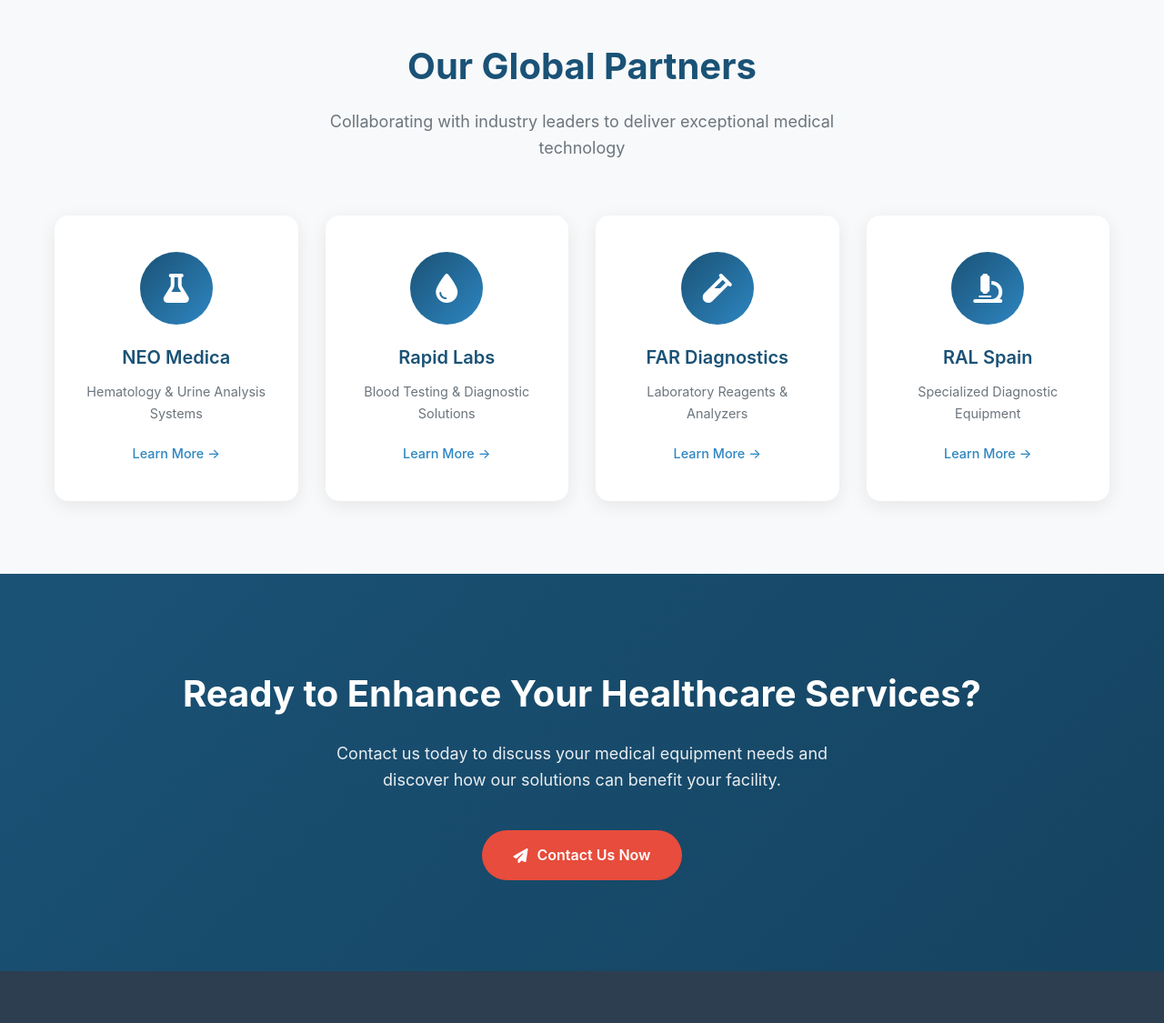
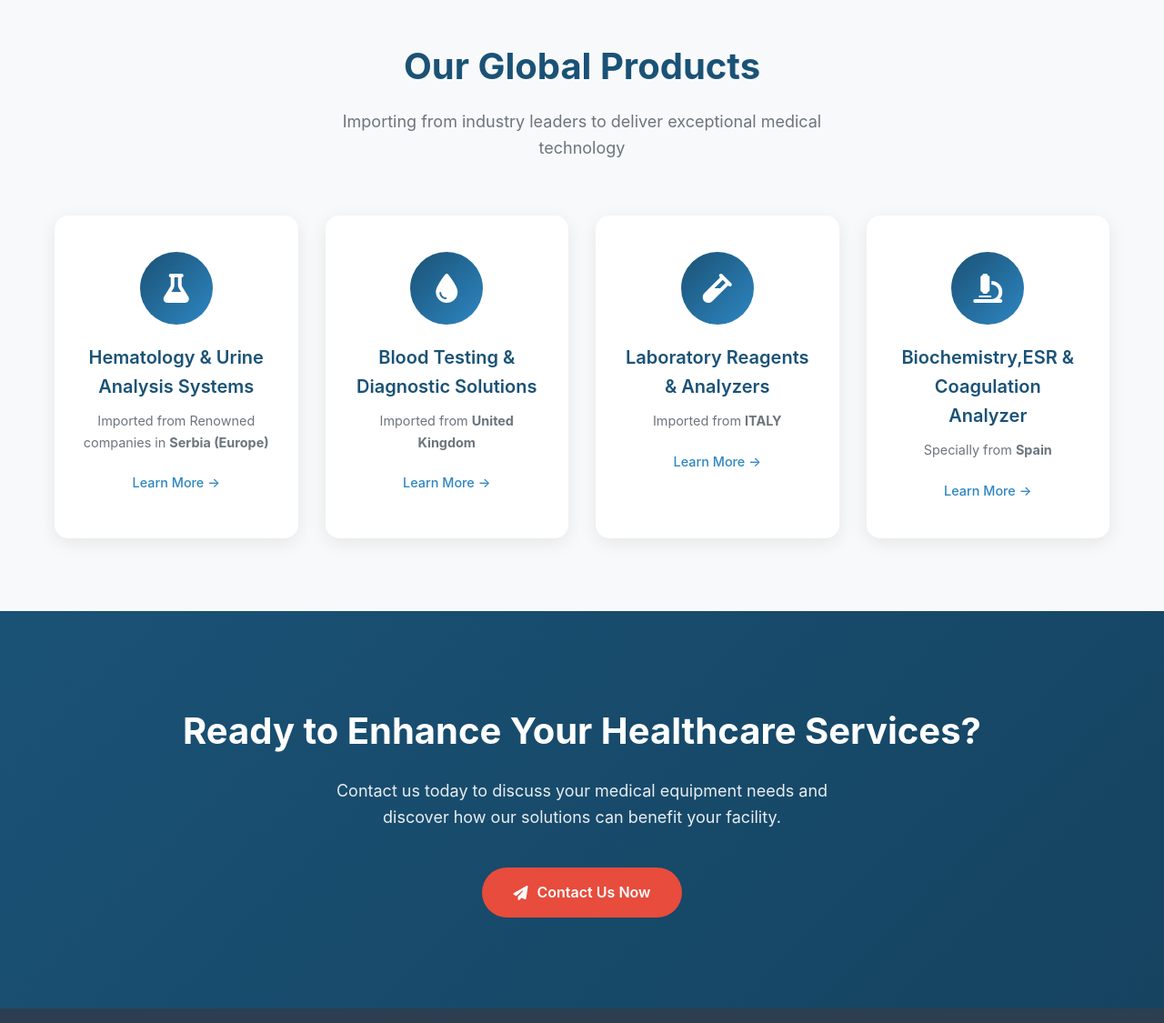
Before and after one commit to moeydev/hopitechproject1, a plain HTML site: page index.html in a window 1280 px wide. Shown: the part 1470-2595 px from the top of the page at 91% size. Drawn offline with Linux system fonts and the light colour scheme.

Commit message:
Update index.html

```diff
--- a/index.html
+++ b/index.html
@@ -3,7 +3,7 @@
 <head>
     <meta charset="UTF-8">
     <meta name="viewport" content="width=device-width, initial-scale=1.0">
-    <title>Hospitech Associates Ltd. - Medical Equipment Solutions</title>
+    <title>Hospitech Associates Ltd. - Determined by Quality for Everyone </title>
     <link rel="stylesheet" href="https://cdnjs.cloudflare.com/ajax/libs/font-awesome/6.4.0/css/all.min.css">
     <link rel="icon" type="image/png" href="favicon-32x32.png">
     <style>
@@ -539,8 +539,8 @@
                     <i class="fas fa-hospital-alt"></i>
                 </div>
                 <div class="logo-text">
-                    <h1>Hospitech Associates</h1>
-                    <div class="subtitle">Medical Equipment Solutions</div>
+                    <h1>Hospitech Associates Ltd.</h1>
+                    <div class="subtitle">Determined by Quality for Everyone</div>
                 </div>
             </div>
 
@@ -614,40 +614,40 @@
     <section class="partners">
         <div class="container">
             <div class="section-title">
-                <h2>Our Global Partners</h2>
-                <p>Collaborating with industry leaders to deliver exceptional medical technology</p>
+                <h2>Our Global Products</h2>
+                <p>Importing from industry leaders to deliver exceptional medical technology</p>
             </div>
             <div class="partners-grid">
                 <div class="partner-card fade-in">
                     <div class="partner-logo">
                         <i class="fas fa-flask"></i>
                     </div>
-                    <h3>NEO Medica</h3>
-                    <p>Hematology & Urine Analysis Systems</p>
+                    <h3>Hematology & Urine Analysis Systems</h3>
+                    <p>Imported from Renowned companies in <strong> Serbia (Europe) </strong> </p>
                     <a href="https://neomedica.rs/" target="_blank" class="partner-link">Learn More →</a>
                 </div>
                 <div class="partner-card fade-in">
                     <div class="partner-logo">
                         <i class="fas fa-tint"></i>
                     </div>
-                    <h3>Rapid Labs</h3>
-                    <p>Blood Testing & Diagnostic Solutions</p>
+                    <h3>Blood Testing & Diagnostic Solutions</h3>
+                    <p>Imported from <strong> United Kingdom </strong></p>
                     <a href="https://www.rapidlabs.co.uk/" target="_blank" class="partner-link">Learn More →</a>
                 </div>
                 <div class="partner-card fade-in">
                     <div class="partner-logo">
                         <i class="fas fa-vial"></i>
                     </div>
-                    <h3>FAR Diagnostics</h3>
-                    <p>Laboratory Reagents & Analyzers</p>
+                    <h3>Laboratory Reagents & Analyzers</h3>
+                    <p>Imported from <strong>ITALY</strong></p>
                     <a href="https://www.fardiag.com/en/" target="_blank" class="partner-link">Learn More →</a>
                 </div>
                 <div class="partner-card fade-in">
                     <div class="partner-logo">
                         <i class="fas fa-microscope"></i>
                     </div>
-                    <h3>RAL Spain</h3>
-                    <p>Specialized Diagnostic Equipment</p>
+                    <h3>Biochemistry,ESR & Coagulation Analyzer</h3>
+                    <p>Specially from <strong>Spain</strong></p>
                     <a href="https://ral-sa.com/" target="_blank" class="partner-link">Learn More →</a>
                 </div>
             </div>
@@ -692,9 +692,9 @@
                 </div>
                 <div class="footer-section">
                     <h3>Contact Info</h3>
-                    <p><i class="fas fa-map-marker-alt"></i> 123 Medical Road, Dhaka, Bangladesh</p>
-                    <p><i class="fas fa-phone"></i> +880 1234 567890</p>
-                    <p><i class="fas fa-envelope"></i> info@hospitech.com</p>
+                    <p><i class="fas fa-map-marker-alt"></i> Baitush Sharaf Complex, 149/A Airport Road, Farmgate, Tejgaon, Dhak-1215, Bangladesh </p>
+                    <p><i class="fas fa-phone"></i> +880 18331 64639</p>
+                    <p><i class="fas fa-envelope"></i> hospitechbd@gmail.com</p>
                 </div>
             </div>
             <div class="footer-bottom">
```
